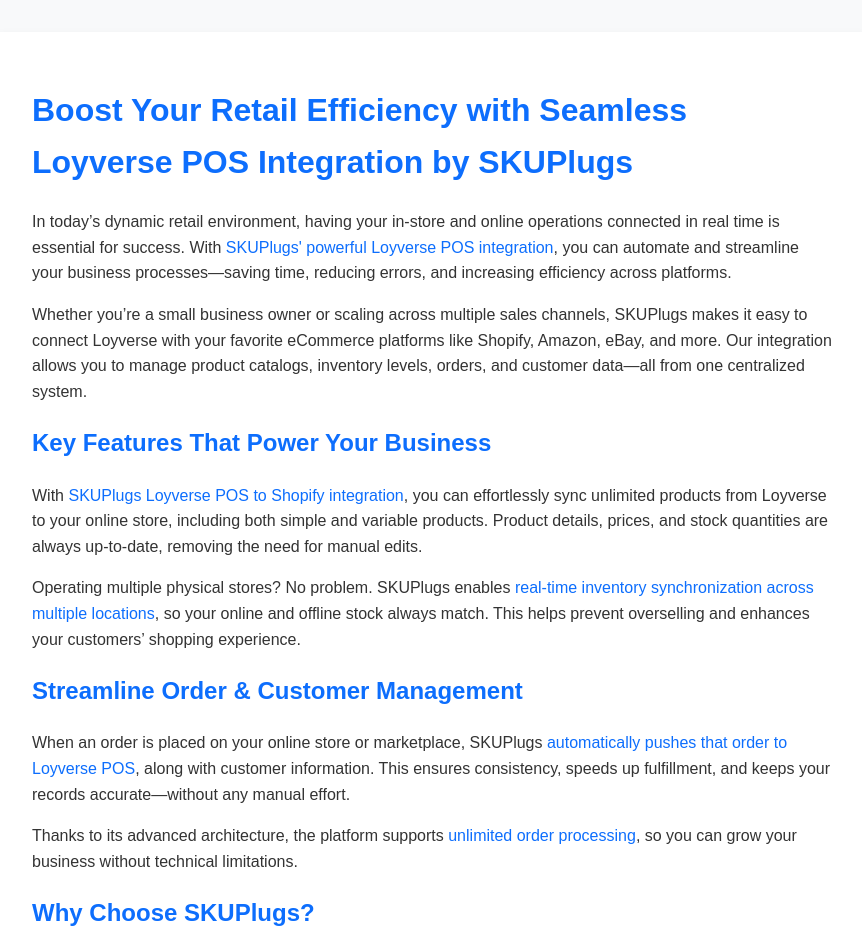
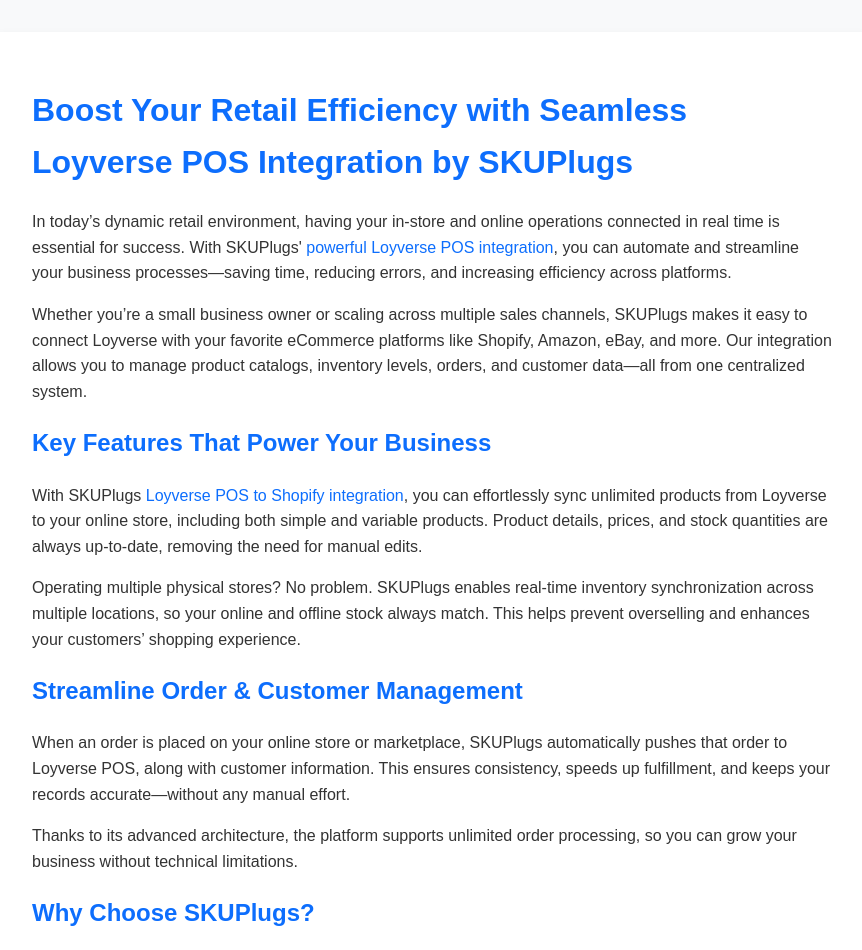
Before and after one commit to skuplugs07/loyverse, a plain HTML site: page index.html in a window 1280 px wide. Shown: the top 950 px of the page, without its empty margins (208-1070 px from the left). Drawn offline with Linux system fonts and the light colour scheme.

Commit message:
Update index.html

```diff
--- a/index.html
+++ b/index.html
@@ -53,26 +53,23 @@
   <div class="container">
     <h1>Boost Your Retail Efficiency with Seamless Loyverse POS Integration by SKUPlugs</h1>
 
-    <p>In today’s dynamic retail environment, having your in-store and online operations connected in real time is essential for success. With
-      <a href="https://skuplugs.com/loyverse-shopify-integration/" target="_blank">SKUPlugs' powerful Loyverse POS integration</a>, you can automate and streamline your business processes—saving time, reducing errors, and increasing efficiency across platforms.</p>
+    <p>In today’s dynamic retail environment, having your in-store and online operations connected in real time is essential for success. With SKUPlugs'
+      <a href="https://skuplugs.com/loyverse-integration/" target="_blank"> powerful Loyverse POS integration</a>, you can automate and streamline your business processes—saving time, reducing errors, and increasing efficiency across platforms.</p>
 
     <p>Whether you’re a small business owner or scaling across multiple sales channels, SKUPlugs makes it easy to connect Loyverse with your favorite eCommerce platforms like Shopify, Amazon, eBay, and more. Our integration allows you to manage product catalogs, inventory levels, orders, and customer data—all from one centralized system.</p>
 
     <h2>Key Features That Power Your Business</h2>
 
-    <p>With
-      <a href="https://skuplugs.com/loyverse-shopify-integration/" target="_blank">SKUPlugs Loyverse POS to Shopify integration</a>, you can effortlessly sync unlimited products from Loyverse to your online store, including both simple and variable products. Product details, prices, and stock quantities are always up-to-date, removing the need for manual edits.</p>
+    <p>With SKUPlugs
+      <a href="https://skuplugs.com/loyverse-shopify-integration/" target="_blank"> Loyverse POS to Shopify integration</a>, you can effortlessly sync unlimited products from Loyverse to your online store, including both simple and variable products. Product details, prices, and stock quantities are always up-to-date, removing the need for manual edits.</p>
 
-    <p>Operating multiple physical stores? No problem. SKUPlugs enables
-      <a href="https://skuplugs.com/loyverse-shopify-integration/" target="_blank">real-time inventory synchronization across multiple locations</a>, so your online and offline stock always match. This helps prevent overselling and enhances your customers’ shopping experience.</p>
+    <p>Operating multiple physical stores? No problem. SKUPlugs enables real-time inventory synchronization across multiple locations, so your online and offline stock always match. This helps prevent overselling and enhances your customers’ shopping experience.</p>
 
     <h2>Streamline Order & Customer Management</h2>
 
-    <p>When an order is placed on your online store or marketplace, SKUPlugs
-      <a href="https://skuplugs.com/loyverse-shopify-integration/" target="_blank">automatically pushes that order to Loyverse POS</a>, along with customer information. This ensures consistency, speeds up fulfillment, and keeps your records accurate—without any manual effort.</p>
+    <p>When an order is placed on your online store or marketplace, SKUPlugs automatically pushes that order to Loyverse POS, along with customer information. This ensures consistency, speeds up fulfillment, and keeps your records accurate—without any manual effort.</p>
 
-    <p>Thanks to its advanced architecture, the platform supports
-      <a href="https://skuplugs.com/loyverse-shopify-integration/" target="_blank">unlimited order processing</a>, so you can grow your business without technical limitations.</p>
+    <p>Thanks to its advanced architecture, the platform supports unlimited order processing, so you can grow your business without technical limitations.</p>
 
     <h2>Why Choose SKUPlugs?</h2>
     <ul>
@@ -87,8 +84,7 @@
 
     <p>Connecting your Loyverse POS to your online store has never been easier. With just a few clicks, you can configure sync settings, set automation rules, and go live—without writing a single line of code.</p>
 
-    <p>Still unsure?
-      <a href="https://skuplugs.com/loyverse-shopify-integration/" target="_blank">Start your 15-day free trial today</a> and explore how easy it is to automate your retail operations with SKUPlugs. No credit card required.</p>
+    <p>Still unsure? Start your 15-day free trial today and explore how easy it is to automate your retail operations with <a href="https://skuplugs.com/">SKUPlugs</a>. No credit card required.</p>
 
     <blockquote>
       ✅ Ready to grow smarter? Try SKUPlugs Loyverse POS integration now and streamline your retail operations from Day One.
```
